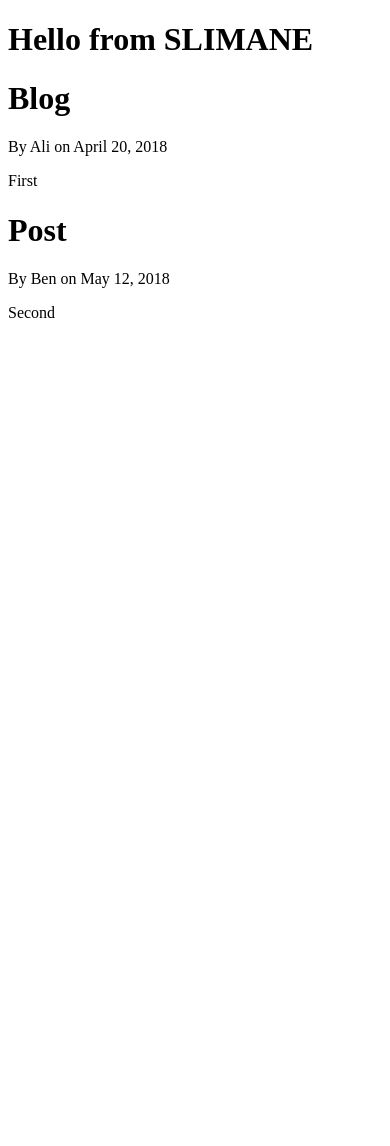
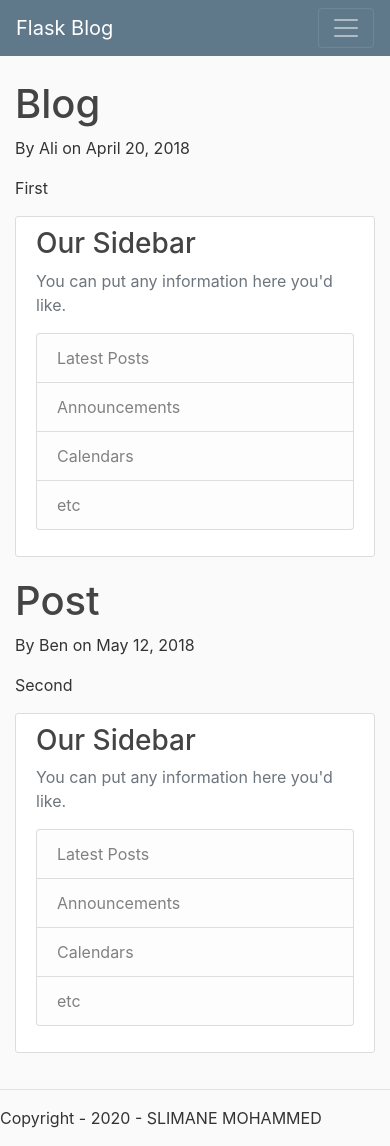
Before and after one commit to slimanemd/FB01, a Flask app: page / in a window 390 px wide. Before the commit the page ends 318 px from the top, so only its background shows below. Run offline with Flask 2, Linux system fonts and the light colour scheme; some libraries are stand-ins or nearby versions.

Commit message:
add LYm sperate subviews header + main  + footer

```diff
--- a/Text.txt
+++ b/Text.txt
@@ -1,3 +1,6 @@
+    <h1>{{ data['title'] + ' Page' if (data['title']) else '' }}</h1>
+
+
 Looking for git in: git
 Using git 2.17.1 from git
 
--- /dev/null
+++ b/static/main.css
@@ -0,0 +1,85 @@
+body {
+    background: #fafafa;
+    color: #333333;
+    margin-top: 5rem;
+}
+
+h1,
+h2,
+h3,
+h4,
+h5,
+h6 {
+    color: #444444;
+}
+
+.bg-steel {
+    background-color: #5f788a;
+}
+
+.site-header .navbar-nav .nav-link {
+    color: #cbd5db;
+}
+
+.site-header .navbar-nav .nav-link:hover {
+    color: #ffffff;
+}
+
+.site-header .navbar-nav .nav-link.active {
+    font-weight: 500;
+}
+
+.content-section {
+    background: #ffffff;
+    padding: 10px 20px;
+    border: 1px solid #dddddd;
+    border-radius: 3px;
+    margin-bottom: 20px;
+}
+
+.article-title {
+    color: #444444;
+}
+
+a.article-title:hover {
+    color: #428bca;
+    text-decoration: none;
+}
+
+.article-content {
+    white-space: pre-line;
+}
+
+.article-img {
+    height: 65px;
+    width: 65px;
+    margin-right: 16px;
+}
+
+.article-metadata {
+    padding-bottom: 1px;
+    margin-bottom: 4px;
+    border-bottom: 1px solid #e3e3e3
+}
+
+.article-metadata a:hover {
+    color: #333;
+    text-decoration: none;
+}
+
+.article-svg {
+    width: 25px;
+    height: 25px;
+    vertical-align: middle;
+}
+
+.account-img {
+    height: 125px;
+    width: 125px;
+    margin-right: 20px;
+    margin-bottom: 16px;
+}
+
+.account-heading {
+    font-size: 2.5rem;
+}
--- a/templates/home.html
+++ b/templates/home.html
@@ -1,21 +1,31 @@
-<!DOCTYPE html>
-<html lang="en">
+ {% extends "layoutm.html" %} {% block content %} {% for post in data['posts'] %}
 
-<head>
-    <meta charset="UTF-8">
-    <meta name="viewport" content="width=device-width>, initial-scale=1.0">
-    <title>Flask Blog {{ ' - ' + data['title'] if (data['title']) else '' }}</title>
-</head>
+<main role="main" class="container">
+    <div class="row">
 
-<body>
-    <h1>Hello from {{ data['user'] }}</h1>
+        <div class="col-md-8">
 
-    {% for post in data['posts'] %}
-    <h1>{{ post.title }}</h1>
-    <p>By {{ post.author }} on {{ post.date_posted }}</p>
-    <p>{{ post.content }}</p>
-    {% endfor%}
+            <h1>{{ post.title }}</h1>
+            <p>By {{ post.author }} on {{ post.date_posted }}</p>
+            <p>{{ post.content }}</p>
 
-</body>
+        </div>
 
-</html>
+        <div class="col-md-4">
+            <div class="content-section">
+                <h3>Our Sidebar</h3>
+                <p class='text-muted'>You can put any information here you'd like.
+                    <ul class="list-group">
+                        <li class="list-group-item list-group-item-light">Latest Posts</li>
+                        <li class="list-group-item list-group-item-light">Announcements</li>
+                        <li class="list-group-item list-group-item-light">Calendars</li>
+                        <li class="list-group-item list-group-item-light">etc</li>
+                    </ul>
+                </p>
+            </div>
+        </div>
+
+    </div>
+</main>
+
+{% endfor%} {% endblock %}
--- /dev/null
+++ b/templates/layout.html
@@ -0,0 +1,31 @@
+<!DOCTYPE html>
+<html lang="en">
+
+<head>
+    <meta charset="UTF-8">
+    <meta name="viewport" content="width=device-width>, initial-scale=1.0">
+
+    <!-- Bootstrap CSS -->
+    <link rel="stylesheet" href="https://maxcdn.bootstrapcdn.com/bootstrap/4.0.0/css/bootstrap.min.css" integrity="sha384-Gn5384xqQ1aoWXA+058RXPxPg6fy4IWvTNh0E263XmFcJlSAwiGgFAW/dAiS6JXm" crossorigin="anonymous">
+
+    <link rel="stylesheet" type="text/css" href="static/main.css">
+    <!-- {{ url_for('static', filename='main.css') }}-->
+
+    <title>Flask Blog {{ ' - ' + data['title'] if (data['title']) else '' }}</title>
+</head>
+
+<body>
+
+
+    {% block header %}{% endblock %} {% block content %}{% endblock %} {% block footer %}{% endblock %}
+
+
+
+    <!-- Optional JavaScript -->
+    <!-- jQuery first, then Popper.js, then Bootstrap JS -->
+    <script src="https://code.jquery.com/jquery-3.2.1.slim.min.js" integrity="sha384-KJ3o2DKtIkvYIK3UENzmM7KCkRr/rE9/Qpg6aAZGJwFDMVNA/GpGFF93hXpG5KkN" crossorigin="anonymous"></script>
+    <script src="https://cdnjs.cloudflare.com/ajax/libs/popper.js/1.12.9/umd/popper.min.js" integrity="sha384-ApNbgh9B+Y1QKtv3Rn7W3mgPxhU9K/ScQsAP7hUibX39j7fakFPskvXusvfa0b4Q" crossorigin="anonymous"></script>
+    <script src="https://maxcdn.bootstrapcdn.com/bootstrap/4.0.0/js/bootstrap.min.js" integrity="sha384-JZR6Spejh4U02d8jOt6vLEHfe/JQGiRRSQQxSfFWpi1MquVdAyjUar5+76PVCmYl" crossorigin="anonymous"></script>
+</body>
+
+</html>
--- /dev/null
+++ b/templates/layoutm.html
@@ -0,0 +1,34 @@
+{% extends "layout.html" %} {% block header %}
+
+
+<header class="site-header">
+    <nav class="navbar navbar-expand-md navbar-dark bg-steel fixed-top">
+        <div class="container">
+            <a class="navbar-brand mr-4" href="/">Flask Blog</a>
+            <button class="navbar-toggler" type="button" data-toggle="collapse" data-target="#navbarToggle" aria-controls="navbarToggle" aria-expanded="false" aria-label="Toggle navigation">
+        <span class="navbar-toggler-icon"></span>
+      </button>
+            <div class="collapse navbar-collapse" id="navbarToggle">
+                <div class="navbar-nav mr-auto">
+                    <a class="nav-item nav-link" href="/">Home</a>
+                    <a class="nav-item nav-link" href="/about">About</a>
+                </div>
+                <!-- Navbar Right Side -->
+                <div class="navbar-nav">
+                    <a class="nav-item nav-link" href="/login">Login</a>
+                    <a class="nav-item nav-link" href="/register">Register</a>
+                </div>
+            </div>
+        </div>
+    </nav>
+</header>
+
+
+
+{% endblock %} {% block footer %}
+
+
+<hr>
+<p>Copyright - 2020 - SLIMANE MOHAMMED</p>
+
+{% endblock %}
```
Also changed, not shown: templates/about.html (+3 -14 lines).
